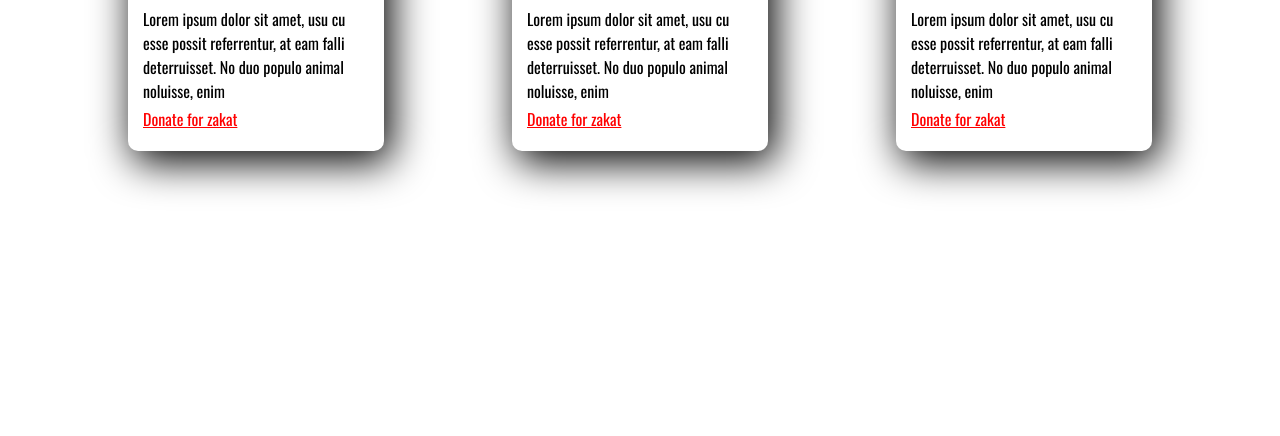
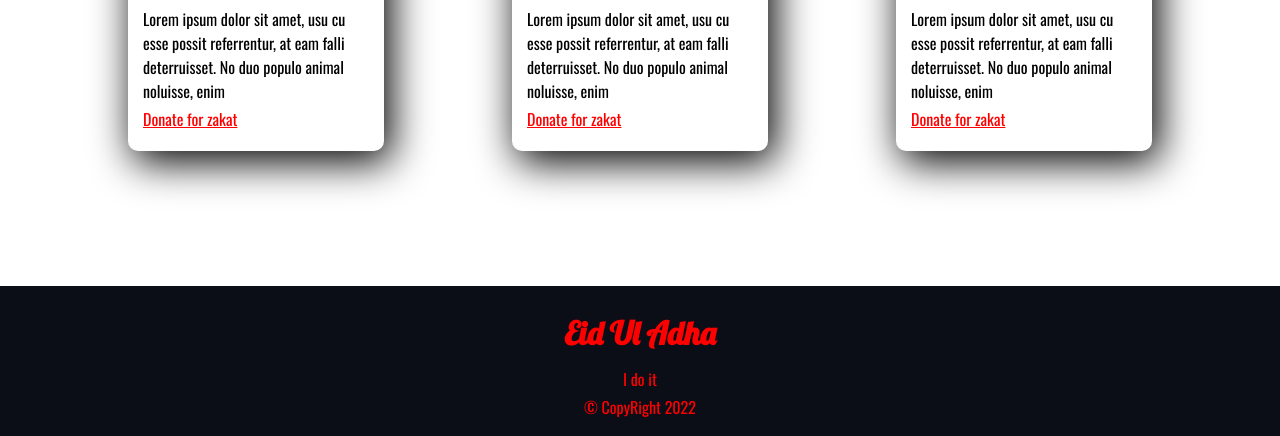
Before and after one commit to xnafi/Eid-Zakat, a plain HTML site: page index.html in a window 1280 px wide. Shown: the part 4214-4650 px from the top of the page. Before the commit the page ends 4500 px from the top, so only its background shows below. Drawn offline with nearby package versions, Linux system fonts and the light colour scheme; a web font is replaced by a local one.

Commit message:
footer and final

```diff
--- a/index.html
+++ b/index.html
@@ -199,5 +199,10 @@
         </div>
       </section>
     </main>
+    <footer class="footer">
+      <h1>Eid Ul Adha</h1>
+      <p>I do it</p>
+      &copy; CopyRight 2022
+    </footer>
   </body>
 </html>
--- a/style.css
+++ b/style.css
@@ -230,3 +230,17 @@ button:hover {
 .sec-5 h1 {
     font-size: 3rem;
 }
+footer{
+    width: 100vw;
+    height: 150px;
+    background-color: #0B0D17;
+    color: red;
+    display: flex;
+    justify-content: center;
+    align-items: center;
+    flex-direction: column;
+}
+.footer h1{
+    font-family: 'Lobster', cursive;
+    padding: 10px 0px;
+}
```
